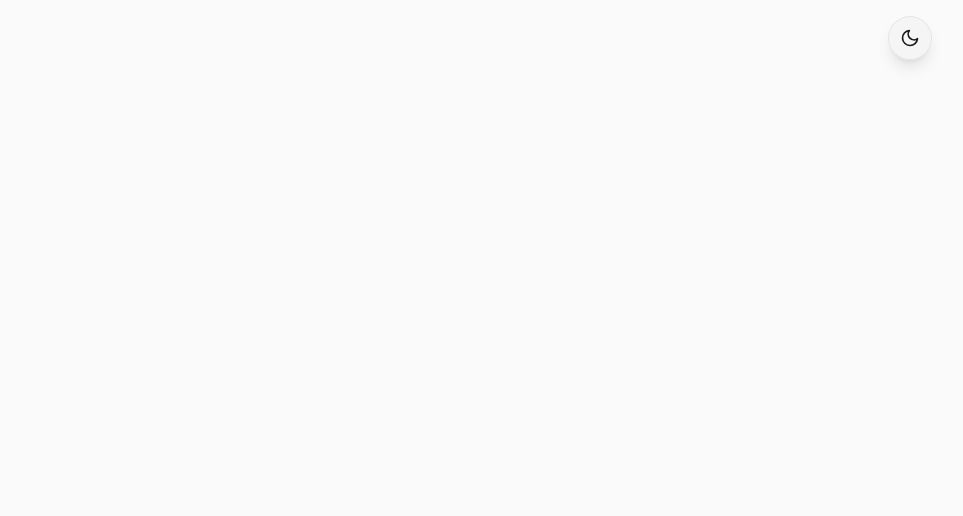
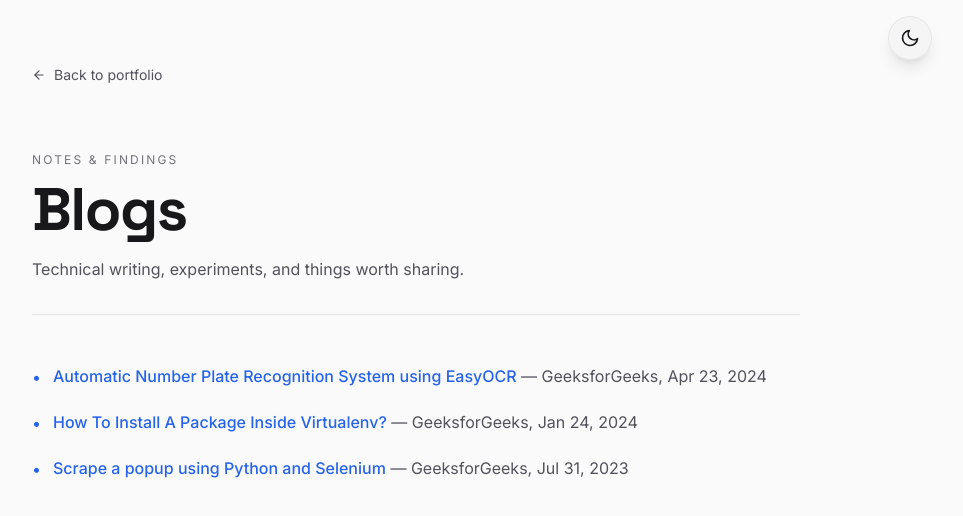
Before and after one commit to shutterscripter/shutterscripter.github.io, a React (Vite) app: page /blogs in a window 1280 px wide. Before the commit this address had no page. Shown: the top 516 px of the page, without its empty margins (224-1187 px from the left). Built offline with nearby package versions, Linux system fonts and the light colour scheme; a web font is replaced by a local one.

Commit message:
Blogs and Bookshelf added

```diff
--- a/src/App.jsx
+++ b/src/App.jsx
@@ -2,6 +2,8 @@ import React from "react";
 import { Routes, Route } from "react-router-dom";
 import { Home } from "./components/Home/Home";
 import { ProjectsPage } from "./pages/ProjectsPage";
+import { BookshelfPage } from "./pages/BookshelfPage";
+import { BlogsPage } from "./pages/BlogsPage";
 import { ThemeProvider } from "./context/ThemeContext";
 import { ThemeToggle } from "./components/Theme/ThemeToggle";
 import "./App.css";
@@ -13,6 +15,8 @@ function App() {
       <Routes>
         <Route path="/" element={<Home />} />
         <Route path="/projects" element={<ProjectsPage />} />
+        <Route path="/bookshelf" element={<BookshelfPage />} />
+        <Route path="/blogs" element={<BlogsPage />} />
       </Routes>
     </ThemeProvider>
   );
--- a/src/components/BottomNav/BottomNav.jsx
+++ b/src/components/BottomNav/BottomNav.jsx
@@ -2,12 +2,14 @@ import { useCallback, useEffect, useRef, useState } from "react";
 import { useLenis } from "lenis/react";
 import { AnimatePresence, motion } from "framer-motion";
 import { FiMenu, FiX } from "react-icons/fi";
+import { useNavigate } from "react-router-dom";
 import logoBlack from "../../assets/jayesh-logo-black.png";
 import logoWhite from "../../assets/jayesh-logo-white.png";
 
 const SECTION_IDS = ["projects", "skills", "experience", "contact"];
 
 const BottomNav = () => {
+  const navigate = useNavigate();
   const [activeSection, setActiveSection] = useState("home");
   const [isMenuOpen, setIsMenuOpen] = useState(false);
   const [isScrolled, setIsScrolled] = useState(false);
@@ -76,13 +78,36 @@ const BottomNav = () => {
     }, 550);
   };
 
-  const navItems = ["Home", "Projects", "Skills", "Experience", "Contact"].map(
-    (name) => ({
-      name,
-      id: name.toLowerCase(),
-      onClick: () => scrollToSection(name.toLowerCase()),
-    }),
-  );
+  const openPage = (path) => {
+    setIsMenuOpen(false);
+    navigate(path);
+  };
+
+  const navItems = [
+    { name: "Home", id: "home", onClick: () => scrollToSection("home") },
+    {
+      name: "Projects",
+      id: "projects",
+      onClick: () => scrollToSection("projects"),
+    },
+    { name: "Skills", id: "skills", onClick: () => scrollToSection("skills") },
+    {
+      name: "Experience",
+      id: "experience",
+      onClick: () => scrollToSection("experience"),
+    },
+    {
+      name: "Bookshelf",
+      id: "bookshelf",
+      onClick: () => openPage("/bookshelf"),
+    },
+    { name: "Blogs", id: "blogs", onClick: () => openPage("/blogs") },
+    {
+      name: "Contact",
+      id: "contact",
+      onClick: () => scrollToSection("contact"),
+    },
+  ];
 
   return (
     <>
@@ -177,7 +202,7 @@ const BottomNav = () => {
             )}
 
             <motion.nav
-              className="absolute inset-y-0 right-0 flex w-[min(92vw,760px)] flex-col overflow-hidden bg-surface px-6 pb-10 pt-32 sm:px-12"
+              className="absolute inset-y-0 right-0 flex w-[min(92vw,760px)] flex-col overflow-x-hidden overflow-y-auto bg-surface px-6 pb-10 pt-32 sm:px-12"
               variants={{ closed: { x: "110%" }, open: { x: 0 } }}
               transition={{ duration: 0.65, ease: [0.65, 0.01, 0.05, 0.99] }}
               aria-label="Expanded navigation"
--- a/src/components/Home/Home.jsx
+++ b/src/components/Home/Home.jsx
@@ -7,7 +7,6 @@ import Hero from "../Hero/Hero";
 import ExperienceSection from "../Experience/ExperienceSection";
 import ProjectSection from "../Projects/ProjectSection";
 import SkillSection from "../Skills/SkillSection";
-import ArticleSection from "../Articles/ArticleSection";
 import ContactSection from "../Contact/ContactSection";
 
 export const Home = () => {
@@ -48,7 +47,6 @@ export const Home = () => {
             <ProjectSection />
             <SkillSection />
             <ExperienceSection />
-            <ArticleSection />
             <ContactSection />
           </div>
         </ReactLenis>
--- /dev/null
+++ b/src/data/reading.js
@@ -0,0 +1,27 @@
+export const BOOKS = [
+  {
+    title: "Ravan Raja Rakshsancha",
+    author: "Sharad Tandale",
+  },
+];
+
+export const BLOGS = [
+  {
+    title: "Automatic Number Plate Recognition System using EasyOCR",
+    source: "GeeksforGeeks",
+    date: "Apr 23, 2024",
+    url: "https://www.geeksforgeeks.org/automatic-license-number-plate-recognition-system/",
+  },
+  {
+    title: "How To Install A Package Inside Virtualenv?",
+    source: "GeeksforGeeks",
+    date: "Jan 24, 2024",
+    url: "https://www.geeksforgeeks.org/how-to-install-a-package-inside-virtualenv/",
+  },
+  {
+    title: "Scrape a popup using Python and Selenium",
+    source: "GeeksforGeeks",
+    date: "Jul 31, 2023",
+    url: "https://www.geeksforgeeks.org/scrape-a-popup-using-python-and-selenium/",
+  },
+];
--- a/src/index.css
+++ b/src/index.css
@@ -25,6 +25,7 @@
   --accent: #18181b;
   --accent-muted: #3f3f46;
   --accent-secondary: #71717a;
+  --link: #2563eb;
 
   /* Hero / ambient (derived from brand) */
   --cursor-glow: color-mix(in srgb, var(--accent) 12%, transparent);
@@ -47,6 +48,7 @@
   --accent: #fafafa;
   --accent-muted: #d4d4d8;
   --accent-secondary: #71717a;
+  --link: #60a5fa;
 
   --cursor-glow: color-mix(in srgb, var(--accent) 15%, transparent);
   --grid-line: rgba(128, 128, 128, 0.07);
@@ -69,6 +71,7 @@
   --color-accent: var(--accent);
   --color-accent-muted: var(--accent-muted);
   --color-accent-secondary: var(--accent-secondary);
+  --color-link: var(--link);
 
   --font-vorcas: "Vorcas", "Space Grotesk", ui-sans-serif, system-ui, sans-serif;
 }
--- /dev/null
+++ b/src/pages/BlogsPage.jsx
@@ -0,0 +1,51 @@
+import { Link } from "react-router-dom";
+import { FiArrowLeft } from "react-icons/fi";
+import { BLOGS } from "../data/reading";
+
+export function BlogsPage() {
+  return (
+    <main className="min-h-screen bg-surface px-6 py-12 text-fg sm:px-10 sm:py-16">
+      <div className="mx-auto max-w-3xl">
+        <Link
+          to="/"
+          className="inline-flex items-center gap-2 text-sm text-fg-muted transition-colors hover:text-fg"
+        >
+          <FiArrowLeft aria-hidden /> Back to portfolio
+        </Link>
+
+        <header className="mb-12 mt-16 border-b border-border pb-8">
+          <p className="mb-3 text-xs uppercase tracking-[0.18em] text-fg-subtle">
+            Notes & findings
+          </p>
+          <h1 className="text-4xl font-bold tracking-tight sm:text-6xl">
+            Blogs
+          </h1>
+          <p className="mt-4 max-w-xl text-sm leading-relaxed text-fg-muted sm:text-base">
+            Technical writing, experiments, and things worth sharing.
+          </p>
+        </header>
+
+        <ul className="space-y-5">
+          {BLOGS.map((blog) => (
+            <li key={blog.url} className="flex items-start gap-3">
+              <span className="mt-0.5 text-link">•</span>
+              <p className="leading-relaxed">
+                <a
+                  href={blog.url}
+                  target="_blank"
+                  rel="noopener noreferrer"
+                  className="font-medium text-link underline-offset-4 hover:underline"
+                >
+                  {blog.title}
+                </a>{" "}
+                <span className="text-fg-muted">
+                  — {blog.source}, {blog.date}
+                </span>
+              </p>
+            </li>
+          ))}
+        </ul>
+      </div>
+    </main>
+  );
+}
--- /dev/null
+++ b/src/pages/BookshelfPage.jsx
@@ -0,0 +1,44 @@
+import { Link } from "react-router-dom";
+import { FiArrowLeft } from "react-icons/fi";
+import { BOOKS } from "../data/reading";
+
+export function BookshelfPage() {
+  return (
+    <main className="min-h-screen bg-surface px-6 py-12 text-fg sm:px-10 sm:py-16">
+      <div className="mx-auto max-w-3xl">
+        <Link
+          to="/"
+          className="inline-flex items-center gap-2 text-sm text-fg-muted transition-colors hover:text-fg"
+        >
+          <FiArrowLeft aria-hidden /> Back to portfolio
+        </Link>
+
+        <header className="mb-12 mt-16 border-b border-border pb-8">
+          <p className="mb-3 text-xs uppercase tracking-[0.18em] text-fg-subtle">
+            Reading log
+          </p>
+          <h1 className="text-4xl font-bold tracking-tight sm:text-6xl">
+            Bookshelf
+          </h1>
+          <p className="mt-4 max-w-xl text-sm leading-relaxed text-fg-muted sm:text-base">
+            Books I have read, am reading, or want to remember.
+          </p>
+        </header>
+
+        <ul className="space-y-5">
+          {BOOKS.map((book) => (
+            <li key={`${book.title}-${book.author}`} className="flex items-start gap-3">
+              <span className="mt-0.5 text-link">•</span>
+              <p className="leading-relaxed">
+                <span className="font-medium text-link underline-offset-4 hover:underline">
+                  {book.title}
+                </span>{" "}
+                <span className="text-fg-muted">by {book.author}</span>
+              </p>
+            </li>
+          ))}
+        </ul>
+      </div>
+    </main>
+  );
+}
```
